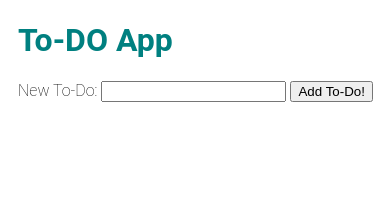
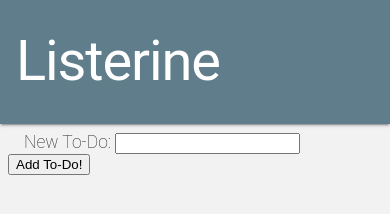
Before and after one commit to yesitsmedaniel/to-do-app1, a plain HTML site: page index.html in a window 390 px wide. Drawn offline with nearby package versions, Linux system fonts and the light colour scheme.

Commit message:
Checkpoint DOM Scripting: experiment

```diff
--- a/app.js
+++ b/app.js
@@ -14,6 +14,9 @@ function onReady () {
     // create a new input
     let checkbox = document.createElement('input');
 
+    let deleteButton = document.createElement('button');
+    deleteButton.innerHTML = '<span> X </span>';
+
     // set the input's type to checkbox
     checkbox.type = "checkbox";
 
@@ -28,6 +31,11 @@ function onReady () {
 
     // empty the input
     newToDoText.value = '';
+
+    // attach delete button to list item
+    newLi.appendChild(deleteButton);
+
+
   });
 }
 
--- a/index.html
+++ b/index.html
@@ -3,15 +3,22 @@
   <head>
       <meta name="viewport" content="width=device-width, initial-scale=1">
       <title>To-Do App</title>
+      <link rel="stylesheet" href="https://code.getmdl.io/1.3.0/material.blue_grey-pink.min.css">
+      <script defer src="https://code.getmdl.io/1.3.0/material.min.js"></script>
       <link rel="stylesheet" href="styles/main.css">
-    </head>
-    <body>
-        <h1>To-DO App</h1>
+
+  </head>
+  <body>
+    <header class="mdl-layout__header">
+        <h1>Listerine</h1>
+    </header>
+     <main class="mdl-layout__content mdl-grid">
         <form id="addToDoForm">
           <label for="newToDoText">New To-Do:</label>
           <input type="text" id="newToDoText">
           <button type="submit">Add To-Do!</button>
-        </form>
+      </form>
+    </main>
         <ul id="toDoList">
         </ul>
 
--- a/styles/main.css
+++ b/styles/main.css
@@ -1,12 +1,35 @@
-h1 {
+/*header {
+  padding: 100px;
+  background-color: black;
+  height:10vh;
+}*/
+
+@media screen and (max-width: 1024px) {
+  header.mdl-layout__header {
+    display: flex;
+    padding-left: 16px;;
+  }
+
+}
+
+/*h1 {
   font-style: normal;
-  color: teal;
+  color: white;
   font-family: roboto;
   padding-left: 10px;
+}*/
+
+
+label {
+  font-size: 1.25em;
+  font-family: roboto;
+  font-weight: lighter;
+  padding-left: 16px;
 }
 
-label {
+body {
+  background-color: #f2f2f2;
+}
+ul {
   font-family: roboto;
-  font-weight: lighter;
-  padding-left: 10px;
 }
```
